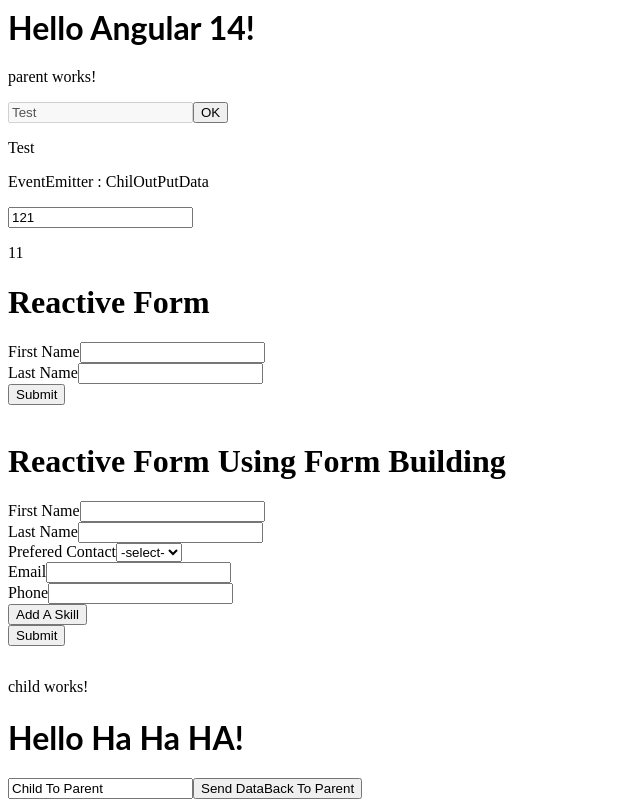
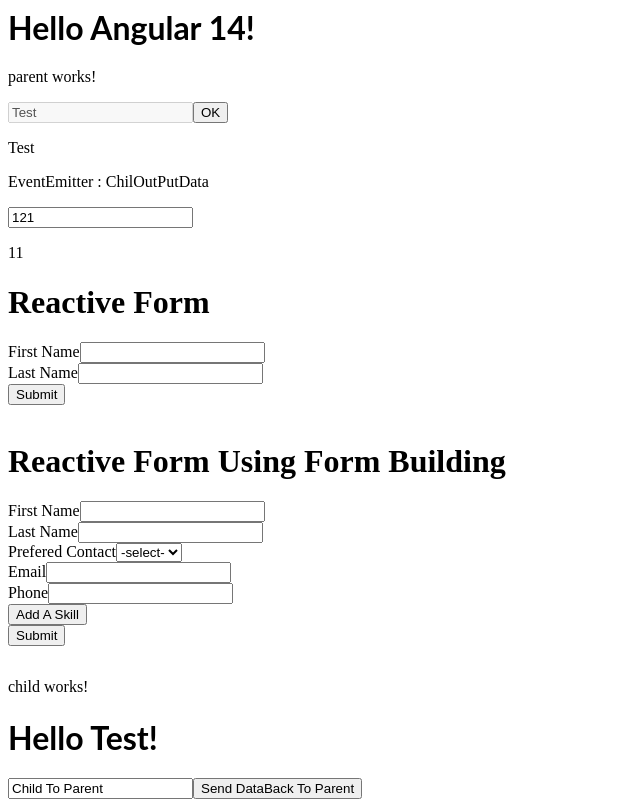
Before and after one commit to manish2802/angular-all-cache, an Angular app: page / in a window 1280 px wide. Shown: the whole page, without its empty margins (0-640 px from the left). Built offline with nearby package versions, Linux system fonts and the light colour scheme.

Commit message:
2 files modified

```diff
--- a/src/app/all-cache/parent/child/child.component.html
+++ b/src/app/all-cache/parent/child/child.component.html
@@ -6,4 +6,5 @@
 
   <input [(ngModel)]="childData" />
   <button (click)="passData()">Send DataBack To Parent</button>
+
 </div>
--- a/src/app/all-cache/parent/child/child.component.ts
+++ b/src/app/all-cache/parent/child/child.component.ts
@@ -29,11 +29,6 @@
 
   ngOnChanges(changes: SimpleChanges) {
     console.log('ChildComponent ngOnChanges ' + changes);
-
-    setTimeout(() => {
-      this.childInput = 'Ha Ha HA';
-      console.log('ChildComponent After View intialized: ' + this.childInput);
-    }, 5000);
   }
 
   ngAfterViewInit(): void {
```
